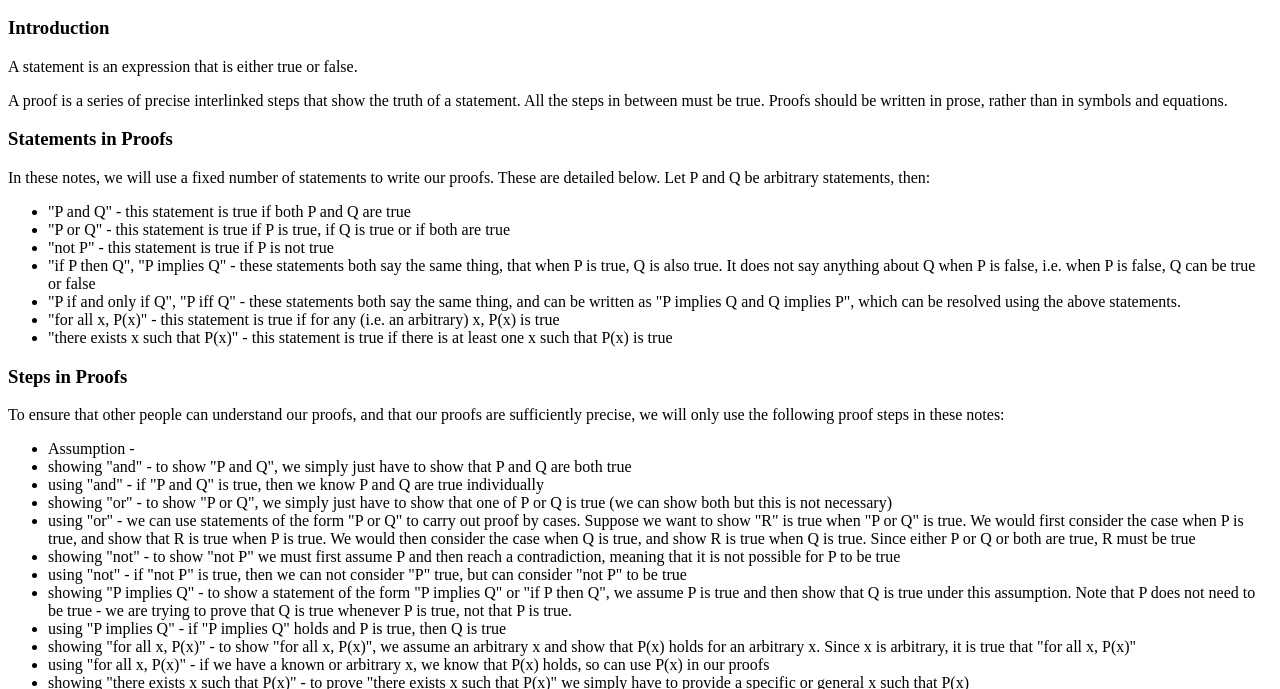
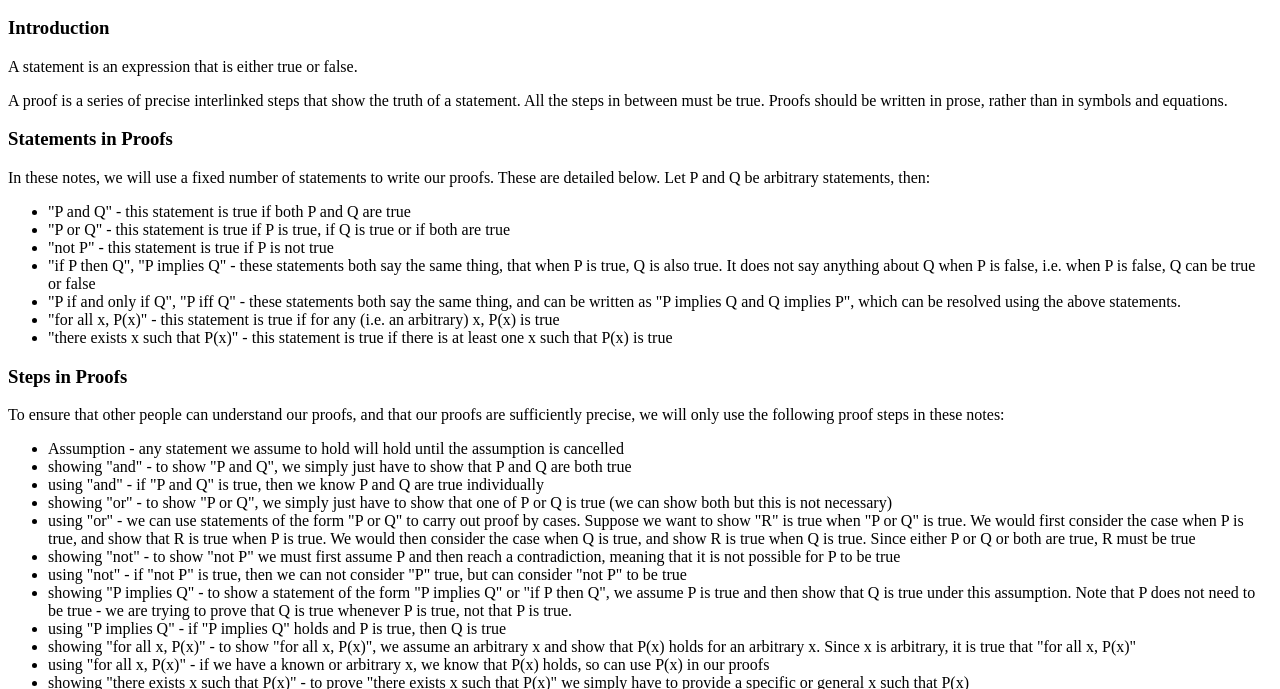
Before and after one commit to WillPunter/ComputingRevision, a plain HTML site: page year1/discreteMaths.html in a window 1280 px wide. Shown: the part 110-799 px from the top of the page. Drawn offline with nearby package versions, Linux system fonts and the light colour scheme.

```diff
--- a/year1/discreteMaths.html
+++ b/year1/discreteMaths.html
@@ -30,7 +30,7 @@
         <h3>Steps in Proofs</h3>
         <p>To ensure that other people can understand our proofs, and that our proofs are sufficiently precise, we will only use the following proof steps in these notes:</p>
         <ul>
-            <li>Assumption - </li>
+            <li>Assumption - any statement we assume to hold will hold until the assumption is cancelled</li>
             <li>showing "and" - to show "P and Q", we simply just have to show that P and Q are both true</li>
             <li>using "and" - if "P and Q" is true, then we know P and Q are true individually</li>
             <li>showing "or" - to show "P or Q", we simply just have to show that one of P or Q is true (we can show both but this is not necessary)</li>
```
